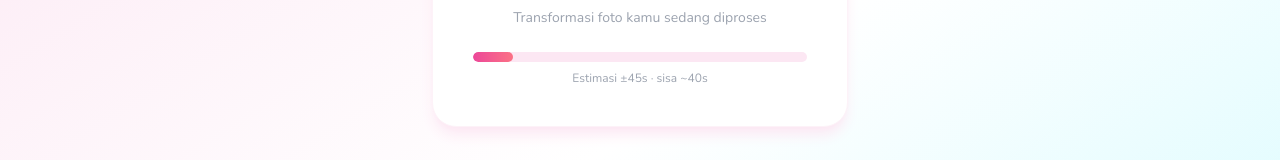
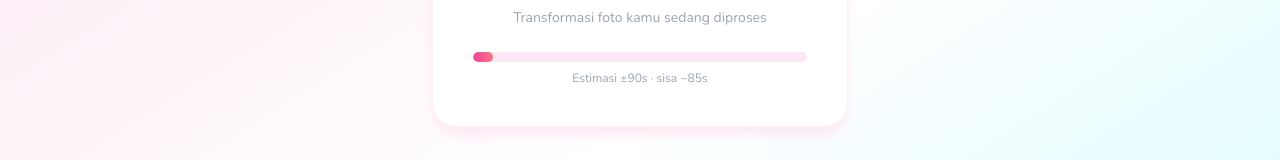
Before and after one commit to syifaulqolbii/photo_ai, a Next.js app: page /result in a window 1280 px wide. Shown: the part 271-431 px from the top of the page. Built offline with nearby package versions, Linux system fonts and the light colour scheme; no server answers.

Commit message:
tune: processing estimate 45s -> 90s (based on 20 real samples, median ~89s)

```diff
--- a/src/app/result/page.tsx
+++ b/src/app/result/page.tsx
@@ -17,7 +17,8 @@ function ResultContent() {
 
   const startRef = useRef(Date.now());
   const [now, setNow] = useState(Date.now());
-  const EST_MS = 45000;
+  // ponytail: estimasi dari 20 sampel produksi (mean ~97s, median ~89s) -> 90s
+  const EST_MS = 90000;
   const elapsed = now - startRef.current;
   const estPct = Math.min(100, Math.round((elapsed / EST_MS) * 100));
   const pct = status === "done" ? 100 : Math.min(estPct, 90);
```
